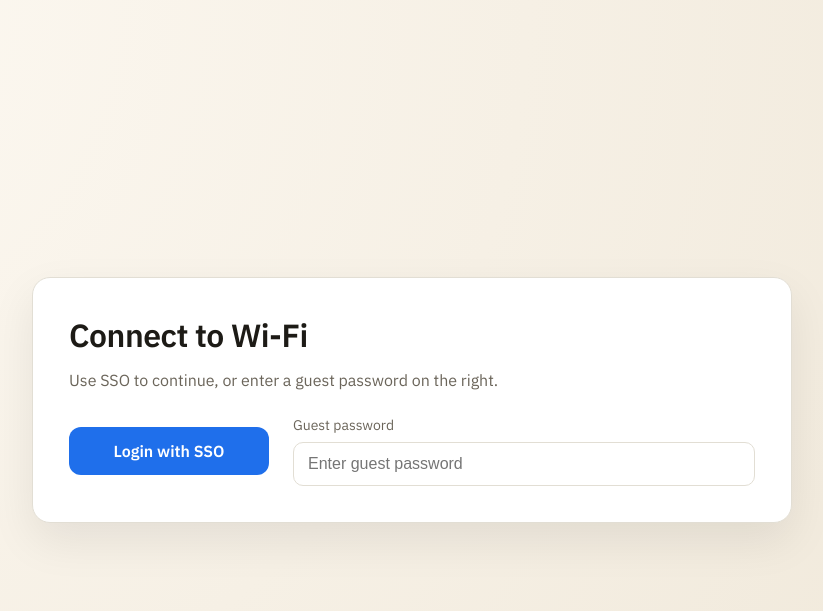
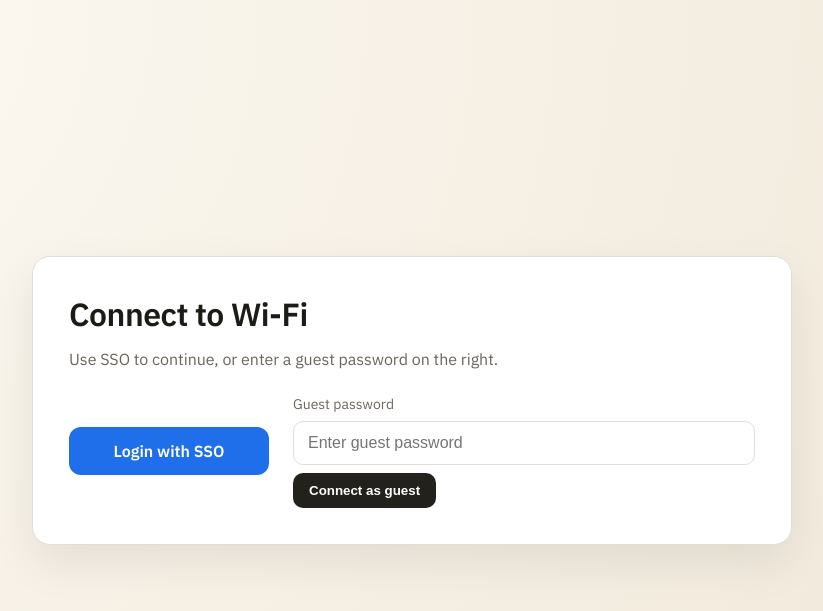
Before and after one commit to BrandenEsses/unifi-captive-sso, a Flask app: page / in a window 1280 px wide. Shown: the top 611 px of the page, without its empty margins (228-1051 px from the left). Run offline with Flask 3, Linux system fonts and the light colour scheme.

Commit message:
Fixed status update

```diff
--- a/app.py
+++ b/app.py
@@ -22,6 +22,8 @@ import requests
 
 
 DEFAULT_AUTHORIZE_MINUTES = 480
+DEFAULT_GUEST_MINUTES = 1440
+DEFAULT_SSO_MINUTES = 43200
 MAC_RE = re.compile(r"^(?:[0-9a-fA-F]{2}:){5}[0-9a-fA-F]{2}$")
 
 
@@ -141,14 +143,15 @@ def unifi_client_status(app: Flask, mac: str):
     return "pending", "Waiting for authorization."
 
 
-def unifi_authorize_mac(app: Flask, mac: str):
+def unifi_authorize_mac(app: Flask, mac: str, minutes=None):
     session_client, error = unifi_login_session(app)
     if error:
         return False, error
 
     base_url = app.config["UNIFI_BASE_URL"].rstrip("/")
     site = app.config.get("UNIFI_SITE", "default")
-    minutes = app.config.get("UNIFI_AUTHORIZE_MINUTES", DEFAULT_AUTHORIZE_MINUTES)
+    if minutes is None:
+        minutes = app.config.get("UNIFI_AUTHORIZE_MINUTES", DEFAULT_AUTHORIZE_MINUTES)
 
     try:
         authorize_response = session_client.post(
@@ -174,6 +177,15 @@ def unifi_authorize_mac(app: Flask, mac: str):
 
 def _parse_bool(value: str) -> bool:
     return value.strip().lower() in ("1", "true", "yes", "on")
+
+
+def _parse_minutes(value, fallback: int) -> int:
+    if value is None:
+        return fallback
+    try:
+        return int(value)
+    except (TypeError, ValueError):
+        return fallback
 
 
 def load_config(app: Flask) -> None:
@@ -207,13 +219,36 @@ def load_config(app: Flask) -> None:
     authorize_minutes = env_or_section(
         "UNIFI_AUTHORIZE_MINUTES", unifi, "authorize_minutes"
     )
-    if authorize_minutes is None:
-        app.config["UNIFI_AUTHORIZE_MINUTES"] = DEFAULT_AUTHORIZE_MINUTES
+    parsed_authorize_minutes = _parse_minutes(
+        authorize_minutes, DEFAULT_AUTHORIZE_MINUTES
+    )
+    app.config["UNIFI_AUTHORIZE_MINUTES"] = parsed_authorize_minutes
+
+    guest_minutes = env_or_section("UNIFI_GUEST_MINUTES", unifi, "guest_minutes")
+    if guest_minutes is None:
+        guest_fallback = (
+            parsed_authorize_minutes
+            if authorize_minutes is not None
+            else DEFAULT_GUEST_MINUTES
+        )
+        app.config["UNIFI_GUEST_MINUTES"] = guest_fallback
     else:
-        try:
-            app.config["UNIFI_AUTHORIZE_MINUTES"] = int(authorize_minutes)
-        except ValueError:
-            app.config["UNIFI_AUTHORIZE_MINUTES"] = DEFAULT_AUTHORIZE_MINUTES
+        app.config["UNIFI_GUEST_MINUTES"] = _parse_minutes(
+            guest_minutes, DEFAULT_GUEST_MINUTES
+        )
+
+    sso_minutes = env_or_section("UNIFI_SSO_MINUTES", unifi, "sso_minutes")
+    if sso_minutes is None:
+        sso_fallback = (
+            parsed_authorize_minutes
+            if authorize_minutes is not None
+            else DEFAULT_SSO_MINUTES
+        )
+        app.config["UNIFI_SSO_MINUTES"] = sso_fallback
+    else:
+        app.config["UNIFI_SSO_MINUTES"] = _parse_minutes(
+            sso_minutes, DEFAULT_SSO_MINUTES
+        )
 
     verify_ssl_env = os.environ.get("UNIFI_VERIFY_SSL")
     if verify_ssl_env is not None:
@@ -272,6 +307,7 @@ def create_app() -> Flask:
             unifi_configured=unifi_configured(app),
             user=user,
             guest_password=daily_guest_password() if user else "",
+            guest_authenticated=session.get("guest_authenticated", False),
             client_mac=client_mac,
             messages=get_flashed_messages(with_categories=True),
         )
@@ -304,7 +340,11 @@ def create_app() -> Flask:
         }
         client_mac = session.get("client_mac")
         if client_mac:
-            ok, message = unifi_authorize_mac(app, client_mac)
+            ok, message = unifi_authorize_mac(
+                app,
+                client_mac,
+                minutes=app.config.get("UNIFI_SSO_MINUTES", DEFAULT_SSO_MINUTES),
+            )
             flash(message, "success" if ok else "error")
         return redirect(url_for("index"))
 
@@ -322,13 +362,45 @@ def create_app() -> Flask:
             flash("Enter a valid MAC address (aa:bb:cc:dd:ee:ff).", "error")
             return redirect(url_for("index"))
         session["client_mac"] = mac
-        ok, message = unifi_authorize_mac(app, mac)
+        ok, message = unifi_authorize_mac(
+            app,
+            mac,
+            minutes=app.config.get("UNIFI_SSO_MINUTES", DEFAULT_SSO_MINUTES),
+        )
+        flash(message, "success" if ok else "error")
+        return redirect(url_for("index"))
+
+    @app.post("/guest/authorize")
+    def authorize_guest():
+        entered = request.form.get("guest_password", "").strip().lower()
+        expected = daily_guest_password()
+        if not expected:
+            flash("Guest password is not configured.", "error")
+            return redirect(url_for("index"))
+        if entered != expected:
+            flash("Guest password is incorrect.", "error")
+            return redirect(url_for("index"))
+
+        mac = request.form.get("mac", "").strip().lower() or session.get(
+            "client_mac", ""
+        )
+        if not MAC_RE.match(mac):
+            flash("Missing or invalid client MAC address.", "error")
+            return redirect(url_for("index"))
+
+        session["guest_authenticated"] = True
+        session["client_mac"] = mac
+        ok, message = unifi_authorize_mac(
+            app,
+            mac,
+            minutes=app.config.get("UNIFI_GUEST_MINUTES", DEFAULT_GUEST_MINUTES),
+        )
         flash(message, "success" if ok else "error")
         return redirect(url_for("index"))
 
     @app.get("/status")
     def status():
-        if not session.get("user"):
+        if not (session.get("user") or session.get("guest_authenticated")):
             return jsonify({"status": "unauthorized"}), 401
         mac = session.get("client_mac") or request.args.get("mac", "").strip().lower()
         if not mac or not MAC_RE.match(mac):
--- a/config.example.ini
+++ b/config.example.ini
@@ -5,6 +5,8 @@ password = your-password
 site = default
 verify_ssl = true
 authorize_minutes = 480
+guest_minutes = 1440
+sso_minutes = 43200
 
 [oidc]
 client_id = your-client-id
--- a/templates/index.html
+++ b/templates/index.html
@@ -100,6 +100,21 @@
         border-radius: 10px;
         border: 1px solid var(--border);
         font-size: 16px;
+      }
+      .guest button {
+        align-self: flex-start;
+        border: none;
+        border-radius: 10px;
+        padding: 10px 16px;
+        background: #22211c;
+        color: #fff;
+        font-weight: 600;
+        cursor: pointer;
+        transition: transform 0.15s ease, background 0.15s ease;
+      }
+      .guest button:hover {
+        background: #0f0f0c;
+        transform: translateY(-1px);
       }
       .alert {
         margin-top: 18px;
@@ -237,15 +252,20 @@
 
         <div class="row">
           <a class="cta" href="{{ url_for('login') }}">Login with SSO</a>
-          <div class="guest">
+          <form class="guest" method="post" action="{{ url_for('authorize_guest') }}">
             <label for="guest-password">Guest password</label>
             <input
               id="guest-password"
               name="guest_password"
               type="password"
               placeholder="Enter guest password"
+              autocomplete="off"
             >
-          </div>
+            {% if client_mac %}
+              <input type="hidden" name="mac" value="{{ client_mac }}">
+            {% endif %}
+            <button type="submit">Connect as guest</button>
+          </form>
         </div>
 
         {% if messages %}
@@ -263,8 +283,9 @@
           </div>
         {% endif %}
 
+        {% if user or guest_authenticated %}
+          <div class="signed-in">
             {% if user %}
-          <div class="signed-in">
               <div class="card">
                 <h2>Guest password of the day</h2>
                 {% if guest_password %}
@@ -291,6 +312,7 @@
                   <div class="helper">UniFi API is not configured yet.</div>
                 {% endif %}
               </div>
+            {% endif %}
             <div class="card" data-status-panel>
               <h2>Device status</h2>
               {% if client_mac %}
@@ -313,7 +335,7 @@
         {% endif %}
       </div>
     </div>
-    {% if user and client_mac %}
+    {% if (user or guest_authenticated) and client_mac %}
       <script>
         (() => {
           const panel = document.querySelector("[data-status-panel]");
```
Lines whose indentation alone changed are shown as unchanged.
